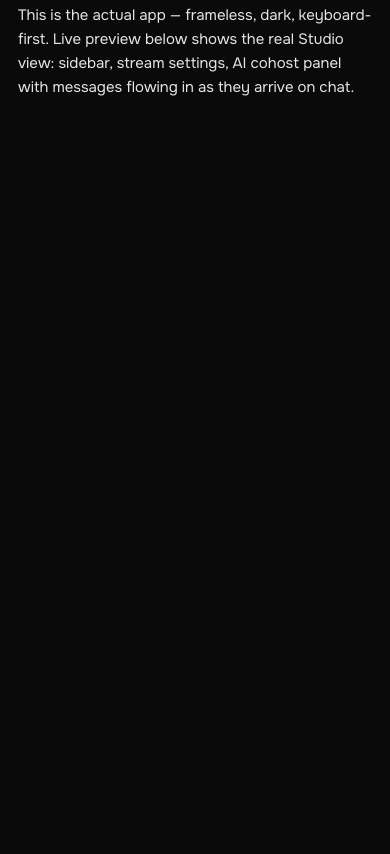
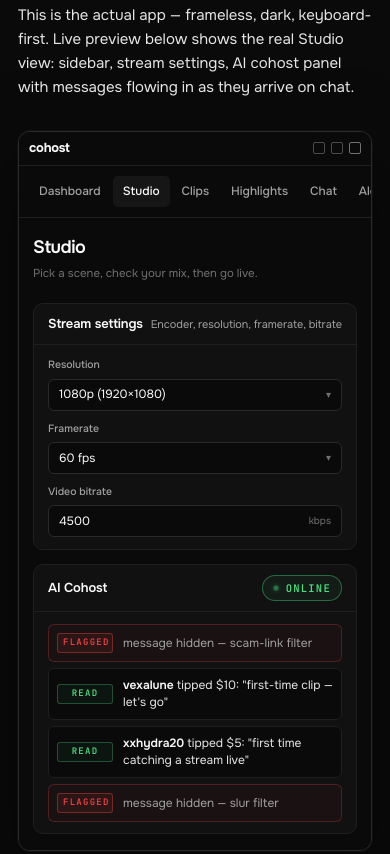
Before and after one commit to ragnar9990/cohost-website, a website: page index.html in a window 390 px wide. Shown: the part 870-1724 px from the top of the page. Drawn offline with Linux system fonts and the light colour scheme.

Commit message:
Always show appmock (was hidden by data-reveal IntersectionObserver) — fixes huge empty space below 'arrive on chat'

```diff
--- a/index.html
+++ b/index.html
@@ -89,8 +89,9 @@
         </p>
 
         <!-- CSS-mocked accurate UI — matches the actual app shipped today.
-             Feed messages cycle in continuously to show live activity. -->
-        <div class="appmock" data-reveal aria-hidden="true">
+             Feed messages cycle in continuously to show live activity.
+             No data-reveal: this is the centerpiece, always visible. -->
+        <div class="appmock" aria-hidden="true">
           <!-- Window chrome -->
           <div class="appmock-titlebar">
             <span class="appmock-title-l">
--- a/styles.css
+++ b/styles.css
@@ -1017,8 +1017,7 @@ strong { font-weight: 600; color: var(--fg); }
   .section-sub { font-size: 15px; margin-bottom: 32px; }
 
   /* App preview — no horizontal scroll, tighter card */
-  .product-video { aspect-ratio: 4/3; margin: 24px 0 36px; }
-  .appmock { font-size: 12px; }
+  .appmock { font-size: 12px; margin-top: 24px; }
   .appmock-titlebar { height: 34px; padding: 0 10px; }
   .appmock-title-mark { font-size: 13px; }
   .appmock-air { display: none; }
```
